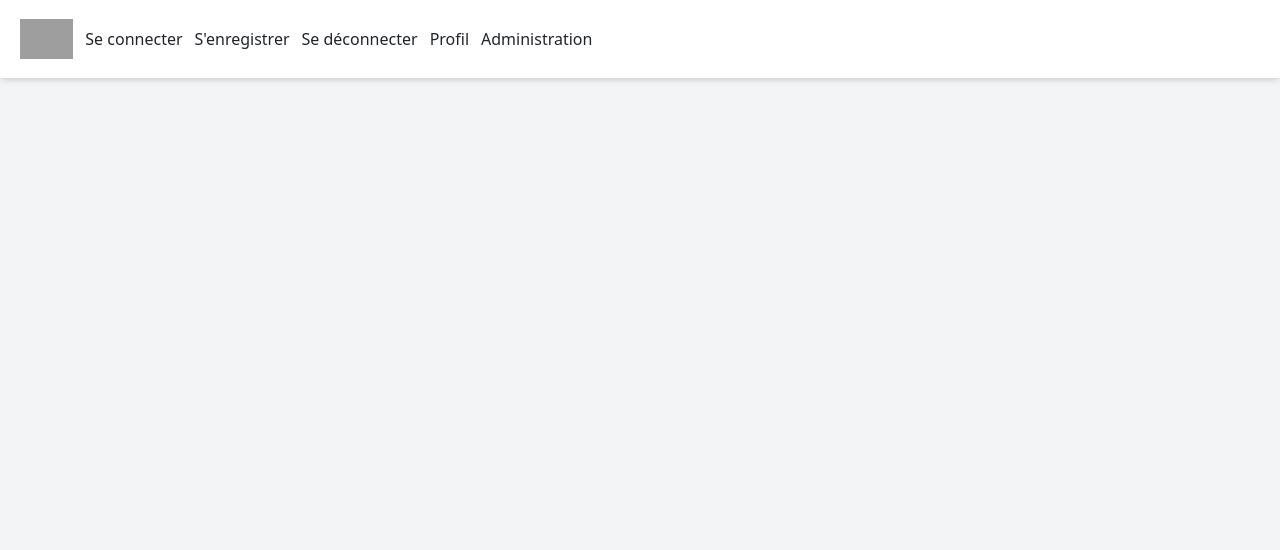
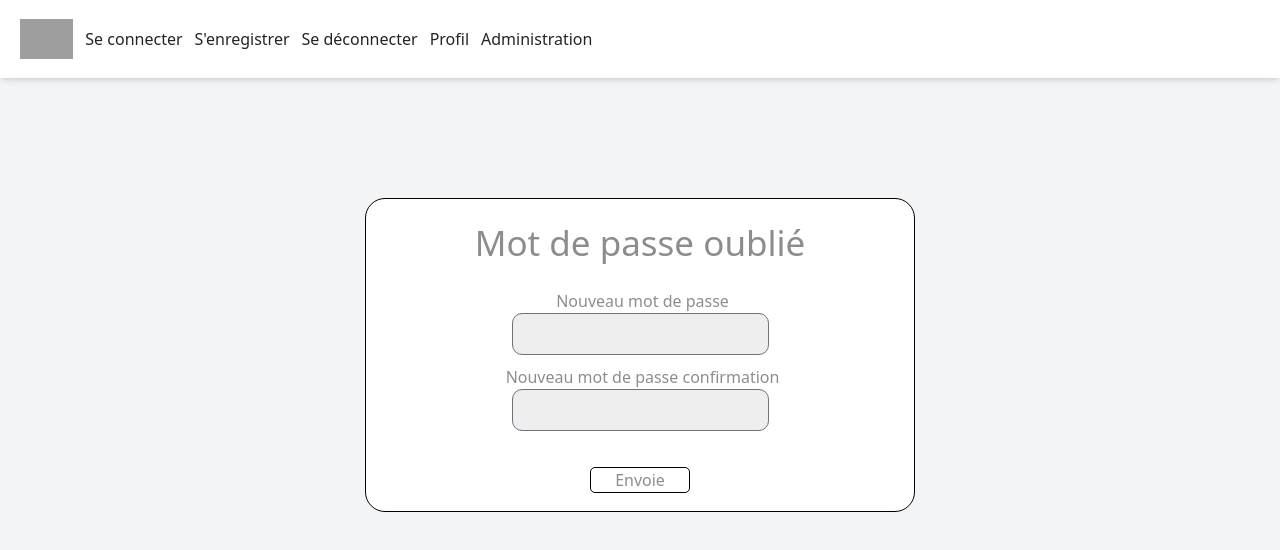
Before and after one commit to Exizygl/Trade-corner, a React (Vite) app: page /password-change in a window 1280 px wide. Shown: the top 550 px of the page. Built offline with nearby package versions, Linux system fonts and the light colour scheme; grey boxes are pictures that could not be loaded.

Commit message:
1ere partie

```diff
--- a/src/app/api/backend/requestApi.js
+++ b/src/app/api/backend/requestApi.js
@@ -35,3 +35,11 @@ export const userDelete = (values) => {
 export function uploadUserImage(values) {
     return apiBackEnd.post('user/upload-image', values);
 }
+
+export const forgottenPassword = (values) => {
+    return apiBackEnd.post('user/forgotten-password', values);
+}
+
+export const passwordChange = (values) => {
+    return apiBackEnd.post('user/password-change', values);
+}
--- /dev/null
+++ b/src/app/components/layouts/ForgottenPassword.jsx
@@ -0,0 +1,67 @@
+import React, { useState } from 'react';
+import { useFormik } from 'formik';
+import { forgottenPassword } from '../../api/backend/requestApi';
+import ErrorMessSmall from './../../shared/components/form-and-error-components/ErrorMessSmall';
+
+const ForgottenPassword = () => {
+
+    const [errorLog, setErrorLog] = useState(false);
+    const [msgError, setMsgError] = useState("");
+
+
+    const initialValues = {
+        email: '',
+    };
+    const formik = useFormik({
+        initialValues,
+        onSubmit: (values) => {
+
+
+            forgottenPassword(values).then((res) => {
+                console.log(res);
+                if (res.data.errors) {
+                    setMsgError(res.data.errors)
+                }
+                if (res.status === 200 && !res.data.errors) {
+
+
+                }
+            })
+
+
+                    setErrorLog(true)
+
+        },
+    });
+
+    const { email } = formik.values;
+
+    return (
+        <div>
+            <div className="global2">
+                <form className="login" onSubmit={formik.handleSubmit}>
+                    <legend className="titre">Mot de passe oublié</legend>
+
+                    <label htmlFor="email">Adresse email électronique</label>
+                    <div>
+                        <input
+                            type="email"
+                            name="email"
+                            value={email}
+                            onChange={formik.handleChange}
+                            required
+                        />
+                    </div>
+
+                    <div className="submit2">
+                        <button type="submit">Envoie</button>
+                    </div>
+                    {(errorLog && msgError.email) && <ErrorMessSmall middle message="Email incorrect(s)" />}
+
+                </form>
+            </div>
+        </div>
+    );
+};
+
+export default ForgottenPassword;
--- a/src/app/components/layouts/Login.jsx
+++ b/src/app/components/layouts/Login.jsx
@@ -85,6 +85,9 @@ const Login = () => {
                         Pas de compte ? Appuyez ici pour{' '}
                         <a href="./register">S'enregistrer</a>
                     </p>
+                    <p>
+                        <a href="./forgotten-password">Mot de passe oublié</a>
+                    </p>
                 </div>
             </div>
         </div>
--- a/src/app/components/layouts/ModifyAccount.jsx
+++ b/src/app/components/layouts/ModifyAccount.jsx
@@ -284,6 +284,7 @@ const ModifyAccount = () => {
                     {(errorLog && msgError.email) && <ErrorMessSmall middle message="Email déjà prit" />}
                     {(errorLog && msgError.pseudo) && <ErrorMessSmall middle message="Pseudo déjà prit" />}
                     {(errorLog && msgError.zipcode) && <ErrorMessSmall middle message="Code postal trop long" />}
+                    {(errorLog && msgError.city) && <ErrorMessSmall middle message="La ville ne peut pas contenir de chiffre" />}
                 </form>
                 }
 
--- /dev/null
+++ b/src/app/components/layouts/PasswordChange.jsx
@@ -0,0 +1,90 @@
+import React, { useState } from 'react';
+import { useFormik } from 'formik';
+import { passwordChange } from '../../api/backend/requestApi';
+import ErrorMessSmall from './../../shared/components/form-and-error-components/ErrorMessSmall';
+import { useParams } from 'react-router-dom';
+
+const PasswordChange = () => {
+
+    var { token } = useParams();
+
+    const [errorLog, setErrorLog] = useState(false);
+    const [msgError, setMsgError] = useState("");
+
+
+    const initialValues = {
+        password: '',
+        passwordRepeat: '',
+        emailCrypt: token
+    };
+    const formik = useFormik({
+        initialValues,
+        onSubmit: (values) => {
+
+
+            passwordChange(values).then((res) => {
+                console.log(res);
+                if (res.data.errors) {
+                    setMsgError(res.data.errors)
+                }
+                if (res.status === 200 && !res.data.errors) {
+
+
+                }
+            })
+
+
+                    setErrorLog(true)
+
+        },
+    });
+
+    const { password , passwordRepeat, emailCrypt } = formik.values;
+
+    return (
+        <div>
+            <div className="global2">
+                <form className="login" onSubmit={formik.handleSubmit}>
+                    <legend className="titre">Mot de passe oublié</legend>
+
+                    <input
+                        type="hidden"
+                        name="emailCrypt"
+                        value={emailCrypt}
+                        onChange={formik.handleChange}
+                        required
+                    />
+
+                    <label htmlFor="email">Nouveau mot de passe</label>
+                    <div>
+                        <input
+                            type="password"
+                            name="password"
+                            value={password}
+                            onChange={formik.handleChange}
+                            required
+                        />
+                    </div>
+                    <label htmlFor="email">Nouveau mot de passe confirmation</label>
+                    <div>
+                        <input
+                            type="password"
+                            name="passwordRepeat"
+                            value={passwordRepeat}
+                            onChange={formik.handleChange}
+                            required
+                        />
+                    </div>
+
+                    <div className="submit2">
+                        <button type="submit">Envoie</button>
+                    </div>
+                    {(errorLog && msgError.email) && <ErrorMessSmall middle message="Email incorrect(s)" />}
+
+                </form>
+            </div>
+        </div>
+    );
+};
+
+export default PasswordChange;
--- a/src/app/components/layouts/administration/PreviewListUsers.jsx
+++ b/src/app/components/layouts/administration/PreviewListUsers.jsx
@@ -17,6 +17,7 @@ export default function PreviewListUsers() {
             if (res.status === 200) {
               let usersTemp = [];
               for (let i=0; i<4; i++) { //pour la preview on récupére les 4 premiers utilisateurs
+                console.log(res.data[i].name)
                 let name= res.data[i].name;
                 let id = res.data[i]._id;
                 let role = res.data[i].role;
--- a/src/app/routes/Routes.jsx
+++ b/src/app/routes/Routes.jsx
@@ -15,6 +15,8 @@ import DemandesComView from '../views/administration/DemandesComView';
 import ConfirmRegisterView from '../views/ConfirmRegisterView';
 
 import UserDeleteView from '../views/UserDeleteView';
+import ForgottenPasswordView from '../views/forgottenPasswordView';
+import PasswordChangeView from '../views/PasswordChangeView';
 
 /**
  * Routes of the application
@@ -36,6 +38,8 @@ const Routes = () => {
             <Route exact path={URL.URL_ADMIN_DEMANDESCOM} component={DemandesComView} />
             <Route path={URL.URL_CONFIRM_REGISTER} component={ConfirmRegisterView} />
             <Route path={URL.URL_DELETE} component={UserDeleteView} />
+            <Route path={URL.URL_FORGOTTENPASSWORD} component={ForgottenPasswordView} />
+            <Route path={URL.URL_PASSWORDCHANGE} component={PasswordChangeView} />
             <Route
                 exact
                 path={URL.URL_MODIFYACCOUNT + ':typeModification'}
--- a/src/app/shared/constants/urls/urlConstants.js
+++ b/src/app/shared/constants/urls/urlConstants.js
@@ -6,6 +6,8 @@ export const URL_USER = '/user';
 export const URL_LOGOUT = '/';
 export const URL_MODIFYACCOUNT = '/modify+';
 export const URL_DELETE = '/delete';
+export const URL_FORGOTTENPASSWORD = '/forgotten-password';
+export const URL_PASSWORDCHANGE = '/password-change';
 
 //routes accessibles aux administrateurs
 export const URL_ADMIN = '/administration';
--- /dev/null
+++ b/src/app/views/ForgottenPasswordView.jsx
@@ -0,0 +1,14 @@
+
+import React from 'react';
+import ForgottenPassword from '../components/layouts/ForgottenPassword';
+
+
+const ForgottenPasswordView = () => {
+    return (
+        <div>
+            <ForgottenPassword />
+        </div>
+    );
+};
+
+export default ForgottenPasswordView;
--- /dev/null
+++ b/src/app/views/PasswordChangeView.jsx
@@ -0,0 +1,15 @@
+
+import React from 'react';
+import PasswordChange from '../components/layouts/PasswordChange';
+
+
+
+const PasswordChangeView = () => {
+    return (
+        <div>
+            <PasswordChange />
+        </div>
+    );
+};
+
+export default PasswordChangeView;
```
